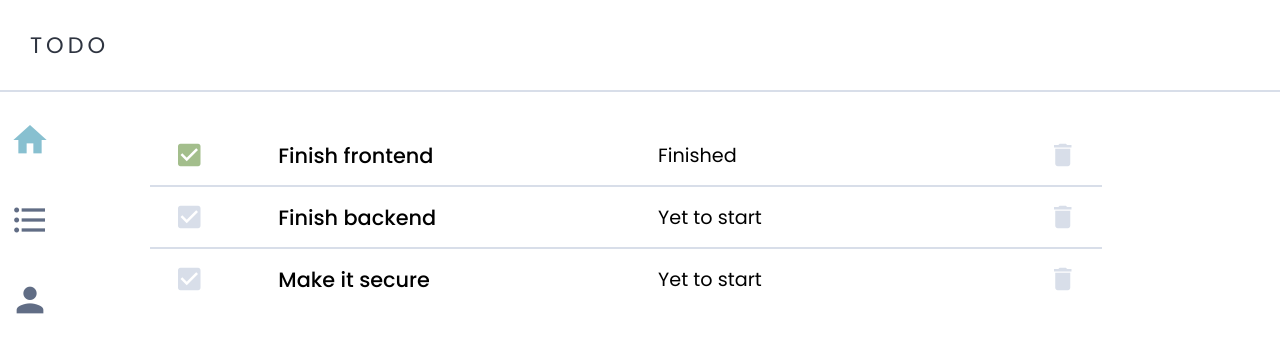
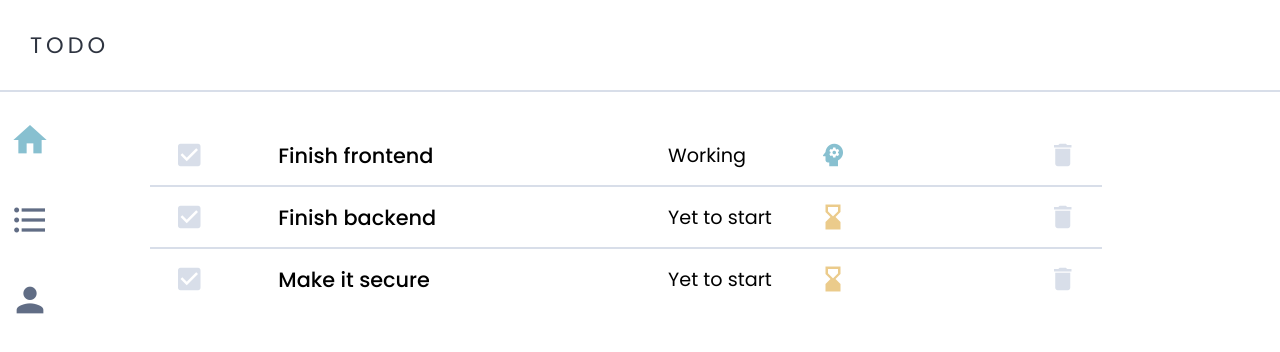
Before and after one commit to OnkarKunjir/todo, an Angular app: page /todo in a window 1280 px wide. Shown: the top 352 px of the page. Built offline with nearby package versions, Linux system fonts and the light colour scheme.

Commit message:
adding option to change status.

```diff
--- a/src/app/app.module.ts
+++ b/src/app/app.module.ts
@@ -11,6 +11,7 @@ import { SignUpComponent } from './sign-up/sign-up.component';
 import { TodoComponent } from './todo/todo.component';
 import { TodoItemComponent } from './todo-item/todo-item.component';
 import { SideBarComponent } from './side-bar/side-bar.component';
+import { StatusSelectorComponent } from './status-selector/status-selector.component';
 
 @NgModule({
   declarations: [
@@ -20,7 +21,8 @@ import { SideBarComponent } from './side-bar/side-bar.component';
     SignUpComponent,
     TodoComponent,
     TodoItemComponent,
-    SideBarComponent
+    SideBarComponent,
+    StatusSelectorComponent
   ],
   imports: [
     BrowserModule,
--- /dev/null
+++ b/src/app/status-selector/status-selector.component.css
@@ -0,0 +1,31 @@
+.status{
+    cursor: pointer;
+    padding: 10px;
+    border-radius: 5px;
+    user-select: none;
+    display: flex;
+    flex-direction: row;
+    justify-content: flex-start;
+    align-items: center;
+    max-width: 200px;
+    transition: ease-in-out 0.2s;
+}
+
+.status:hover{
+    background-color: var(--bg-lite);
+}
+
+.option-icon{
+    font-size: 30px;
+    margin-left: auto;
+}
+
+.psychology{
+    color: var(--blue);
+}
+.assistant_photo{
+    color: var(--green);
+}
+.hourglass_bottom{
+    color: var(--yellow);
+}
--- /dev/null
+++ b/src/app/status-selector/status-selector.component.html
@@ -0,0 +1,15 @@
+<div (click)="updateStatus()" class="status">
+
+    <div class="option">
+        {{ selectedStatus }}
+    </div>
+    <ng-container *ngFor="let item of optionListIcons | keyvalue">
+        <span
+        *ngIf = "item.key == selectedStatus"
+        class="material-icons option-icon {{ item.value }}">
+            {{  item.value }}
+        </span>
+    </ng-container>
+
+
+</div>
--- /dev/null
+++ b/src/app/status-selector/status-selector.component.ts
@@ -0,0 +1,55 @@
+import { Component, OnInit, Input , Output , EventEmitter} from '@angular/core';
+
+@Component({
+  selector: 'app-status-selector',
+  templateUrl: './status-selector.component.html',
+  styleUrls: ['./status-selector.component.css']
+})
+export class StatusSelectorComponent implements OnInit {
+  index:number = 0;
+
+  // list of avilable status options
+  optionList: String[] = [
+    "Yet to start",
+    "Working",
+    "Finished"
+  ];
+  // place icons according to optionList
+  // optionListIcons = [
+  //   "hourglass_bottom",
+  //   "psychology",
+  //   "assistant_photo"
+  // ];
+
+
+
+  optionListIcons : {[key:string]:string}  = {
+    "Yet to start" : "hourglass_bottom",
+    "Working" : "psychology",
+    "Finished" : "assistant_photo"
+  };
+
+  @Input() selectedStatus:String;
+  @Output() newStatus: EventEmitter<String> = new EventEmitter();
+  constructor() { }
+
+  ngOnInit(): void {
+    this.optionList.filter( (l, i) =>{
+      if(l == this.selectedStatus){
+        this.index = i;
+      }
+    })
+  }
+
+
+  updateStatus():void{
+    // update status of string
+    this.index +=  1;
+    if(this.index >= this.optionList.length){
+      this.index = 0;
+    }
+    this.selectedStatus = this.optionList[this.index];
+    this.newStatus.emit(this.selectedStatus);
+  }
+
+}
--- a/src/app/todo-item/todo-item.component.html
+++ b/src/app/todo-item/todo-item.component.html
@@ -1,13 +1,24 @@
 <div class="item">
-    <span [ngClass]="setClass()" (click)="onFinish()" class="material-icons">
+
+    <span
+    [ngClass]="setClass()"
+    (click)="updateStatus('Finished')"
+    class="material-icons">
             check_box
     </span>
+
     <div class="title">
         {{ todo.title }}
     </div>
-    <div class="status">
-        {{ todo.status }}
-    </div>
+
+
+    <app-status-selector
+    [selectedStatus]="todo.status"
+    (newStatus) = "updateStatus($event)"
+    class="status" >
+    </app-status-selector>
+
+
     <span (click)="onDelete()" class="material-icons delete">
         delete
     </span>
--- a/src/app/todo-item/todo-item.component.ts
+++ b/src/app/todo-item/todo-item.component.ts
@@ -22,6 +22,14 @@ export class TodoItemComponent implements OnInit {
     };
   }
 
+  updateStatus(status){
+    if(this.todo.status == status && status == 'Finished'){
+      status = 'Yet to start';
+    }
+    this.todo.status = status;
+    this.updateTodo.emit(this.todo);
+  }
+
   onFinish(){
     this.updateTodo.emit(this.todo);
   }
--- a/src/app/todo.service.ts
+++ b/src/app/todo.service.ts
@@ -9,7 +9,7 @@ export class TodoService {
     {
       'id':'1',
       'title':'Finish frontend',
-      'status':'Finished'
+      'status':'Working'
     },
     {
       'id':'2',
@@ -35,20 +35,12 @@ export class TodoService {
   }
 
   updateTodo(todo){
-    if(todo.status != 'Finished'){
-      this.todos.forEach((t)=>{
-        if(t.id == todo.id){
-          t.status = 'Finished';
-        }
-      });
-    }
-    else{
-      this.todos.forEach((t)=>{
-        if(t.id == todo.id){
-          t.status = 'Yet to start';
-        }
-      });
-    }
+
+    this.todos.map(t=>{
+      if(t.id == todo.id){
+              t.status = todo.status;
+      }
+    });
     return this.todos;
   }
 }
--- a/src/styles.css
+++ b/src/styles.css
@@ -40,7 +40,7 @@
 
     --red: #bf616a;
     --blue: #88c0d0;
-    --orange: #d08770;
+    --yellow: #ebcb8b;
     --green: #a3be8c;
 }
 body{
```
Also changed, not shown: 1 other file (tests, documents, lock files or other folders).
